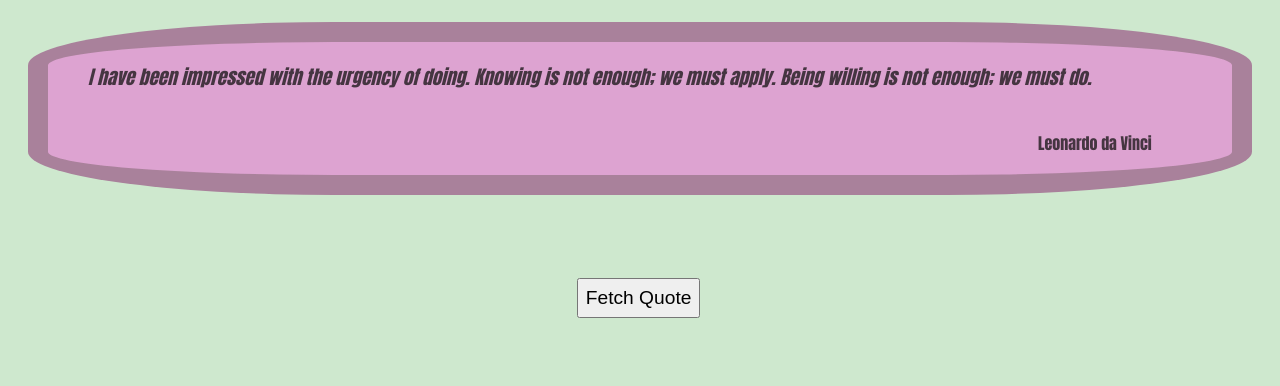
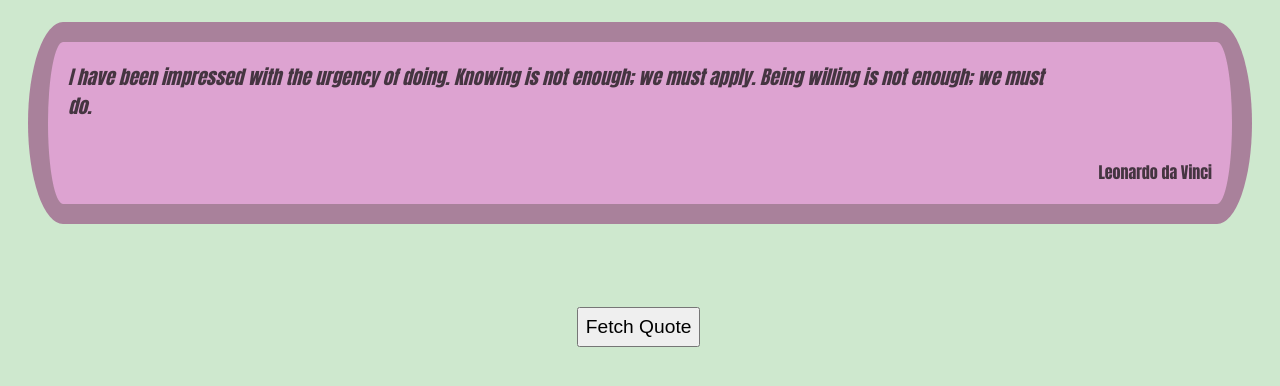
Before and after one commit to CJBeaucage/Beaucage_Christopher_CST8285_311, a PHP site: page /inspiration.html in a window 1280 px wide. Shown: the part 110-496 px from the top of the page. Run offline with PHP 8.4, Linux system fonts and the light colour scheme.

Commit message:
Lab4 Comments

```diff
--- a/Lab4/inspiration.css
+++ b/Lab4/inspiration.css
@@ -1,3 +1,9 @@
+
+/*
+* Project: Lab4 Inspiration
+* Authour: Chris Beaucage
+* Date: 2022/11/10
+*/
 
 body {
     font-family: Impact, Haettenschweiler, 'Arial Narrow Bold', sans-serif;
@@ -16,13 +22,13 @@ h1 {
 
 #quote {
     border: 15pt solid rgba(135, 107, 119, 0.599);
-    border-radius: 25%;
+    border-radius: 35px/50%;
     background-color: rgba(225, 150, 210, 0.843);
     color: rgba(21, 19, 20, 0.76);
     display: grid;
     margin: 20px;
-    grid-template-areas: ". quoteText quoteText quoteText quoteText quoteText ."
-    ". . . . quoteAuthor quoteAuthor .";
+    grid-template-areas: ". quoteText quoteText quoteText ."
+    ". . . . quoteAuthor";
 }
 
 #quoteText {
```
Also changed, not shown: Lab4/inspiration.js (+8 -0 lines).
